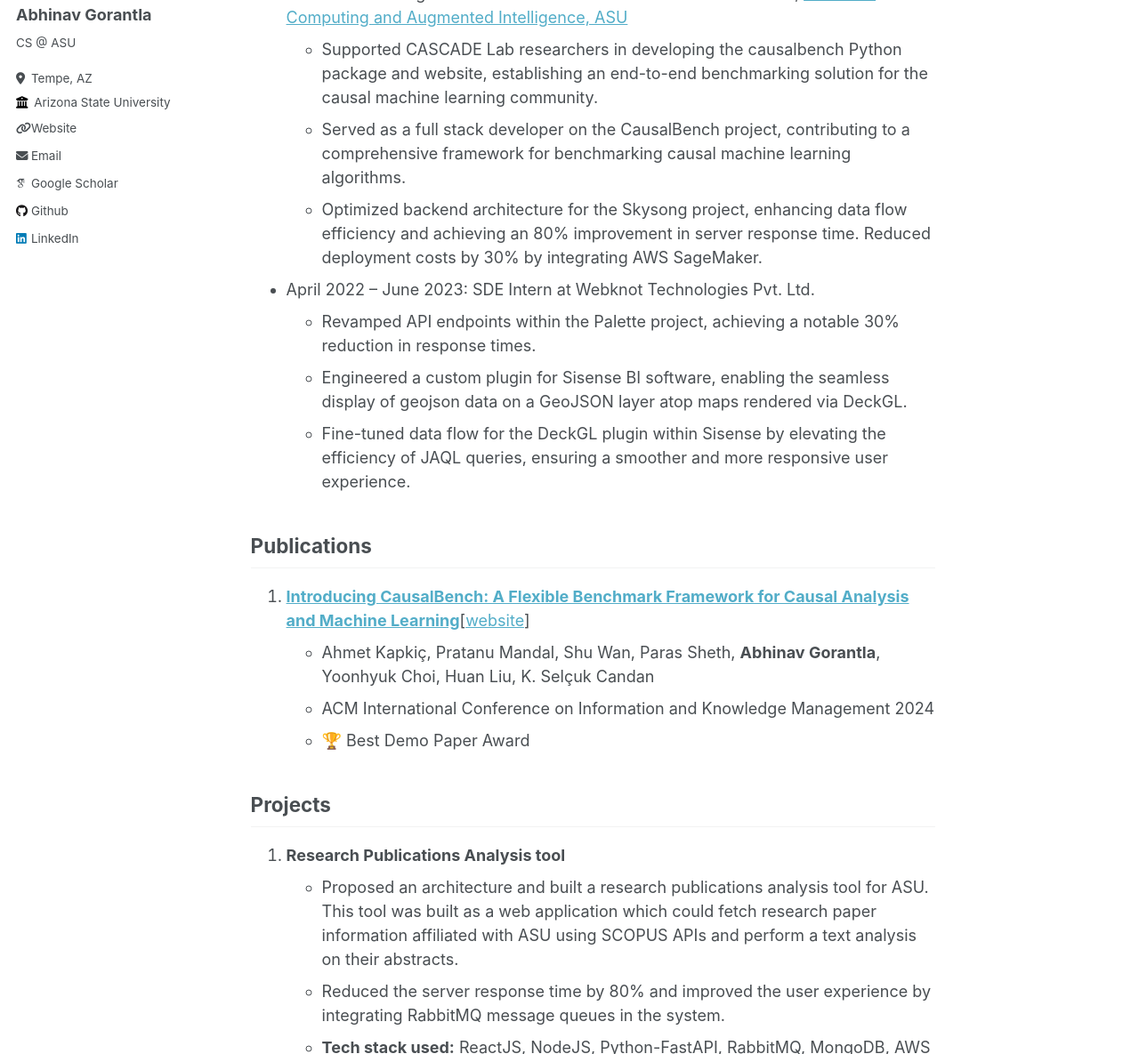
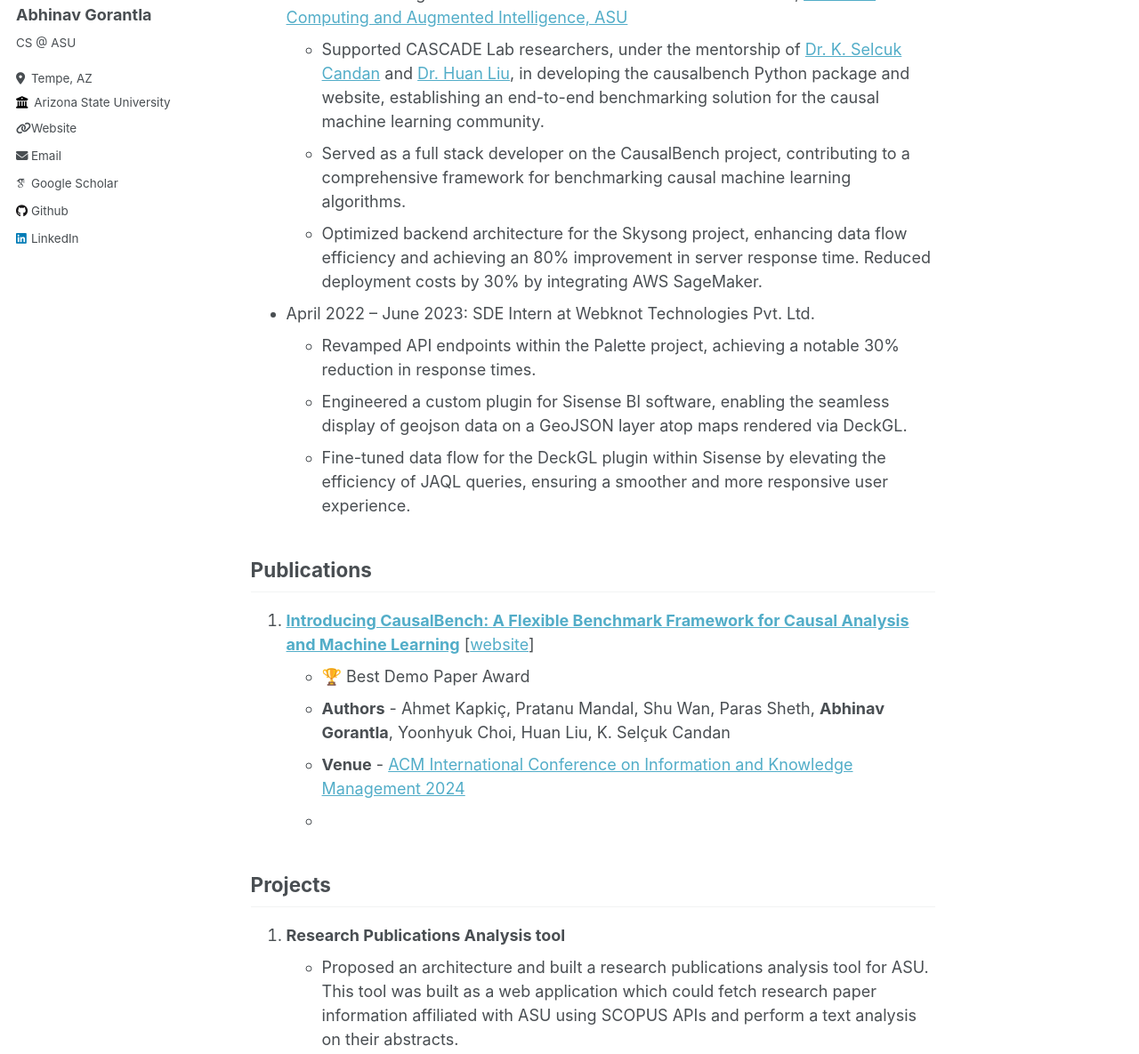
Before and after one commit to AbhinavGor/abhinavgor.github.io, a Jekyll site: the page built from _pages/about.md, in a window 1280 px wide and 1400 px high, scrolled down 729 px, cut to the strip 215-1400 px from the top of the window. Shown: the whole strip at 89% size. Built offline with Jekyll 4.4.1, drawn with Linux system fonts in a browser that asks for light colours; some web fonts are replaced.

Commit message:
updated experience and paper

```diff
--- a/_pages/about.md
+++ b/_pages/about.md
@@ -25,7 +25,7 @@ redirect_from:
 
 
 * March 2024 – August 2024: Graduate Services Assistant at Emitlab, [School of Computing and Augmented Intelligence, ASU](https://scai.engineering.asu.edu/)
-  * Supported CASCADE Lab researchers in developing the causalbench Python package and website, establishing an end-to-end benchmarking solution for the causal machine learning community.
+  * Supported CASCADE Lab researchers, under the mentorship of [Dr. K. Selcuk Candan](https://kscandan.site) and [Dr. Huan Liu](https://www.public.asu.edu/~huanliu/), in developing the causalbench Python package and website, establishing an end-to-end benchmarking solution for the causal machine learning community.
   * Served as a full stack developer on the CausalBench project, contributing to a comprehensive framework for benchmarking causal machine learning algorithms.
   * Optimized backend architecture for the Skysong project, enhancing data flow efficiency and achieving an 80% improvement in server response time. Reduced deployment costs by 30% by integrating AWS SageMaker.
 
@@ -36,10 +36,11 @@ redirect_from:
 
 ## Publications
 
-1. [**Introducing CausalBench: A Flexible Benchmark Framework for Causal Analysis and Machine Learning**](https://doi.org/10.1145/3627673.3679218)[[website](https://causalbench.org)]
-   - Ahmet Kapkiç, Pratanu Mandal, Shu Wan, Paras Sheth, **Abhinav Gorantla**, Yoonhyuk Choi, Huan Liu, K. Selçuk Candan
-   - ACM International Conference on Information and Knowledge Management 2024
+1. [**Introducing CausalBench: A Flexible Benchmark Framework for Causal Analysis and Machine Learning**](https://doi.org/10.1145/3627673.3679218) [[website](https://causalbench.org)]
    - 🏆 Best Demo Paper Award
+   - **Authors** - Ahmet Kapkiç, Pratanu Mandal, Shu Wan, Paras Sheth, **Abhinav Gorantla**, Yoonhyuk Choi, Huan Liu, K. Selçuk Candan
+   - **Venue** - [ACM International Conference on Information and Knowledge Management 2024](https://doi.org/10.1145/3627673)
+   -
 
 ## Projects
 
```
